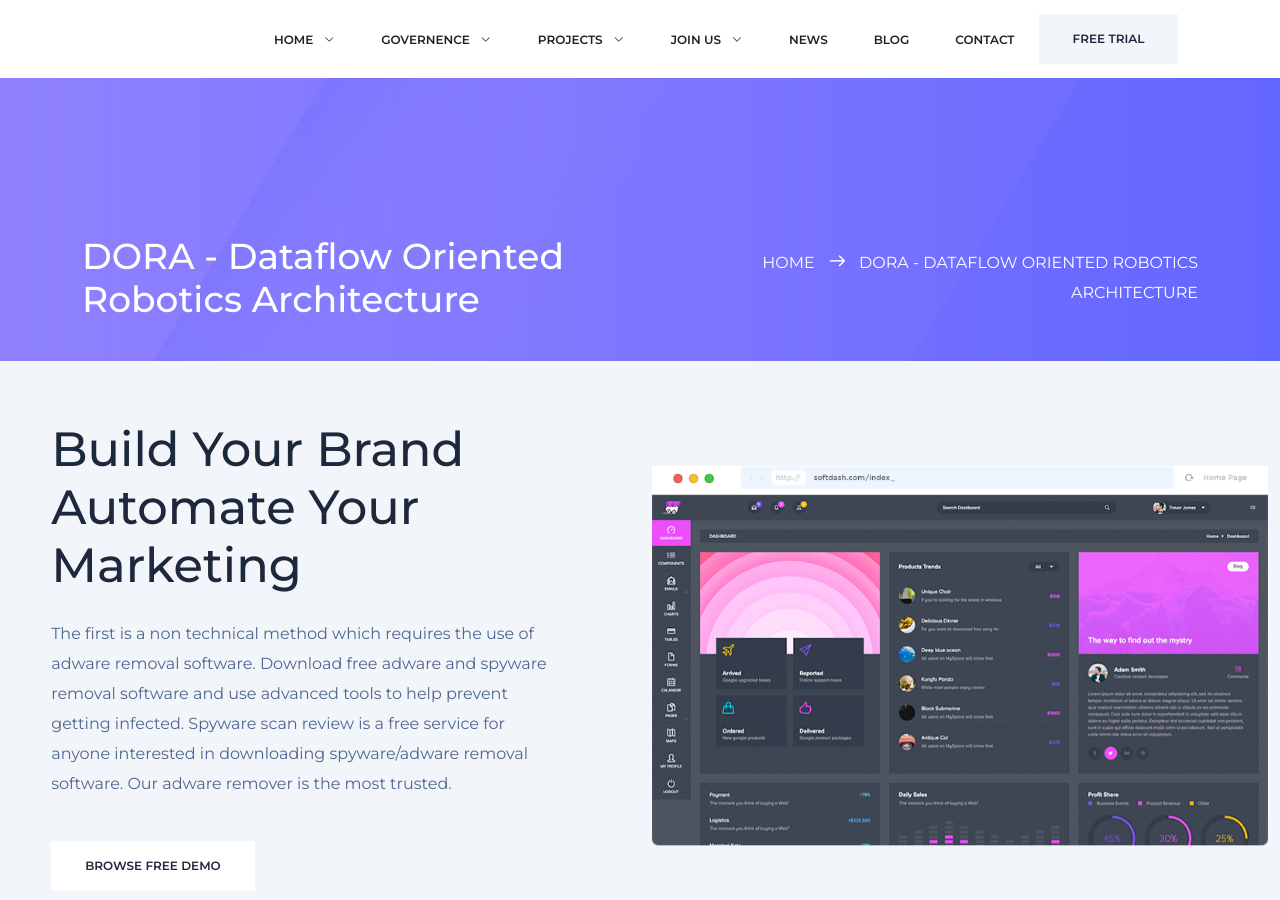
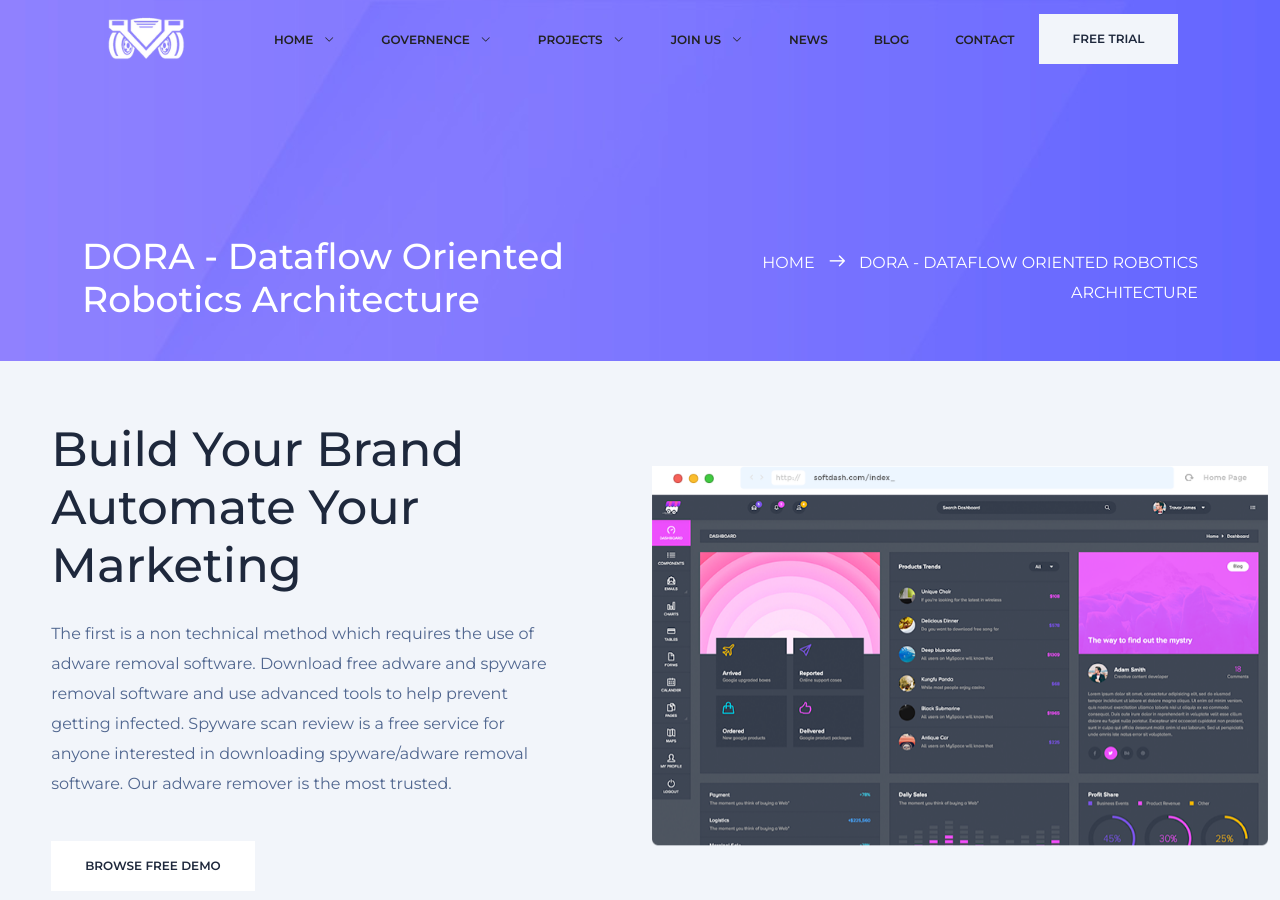
Before and after one commit to ymote/ymote.github.io, a Jekyll site: the page built from projects/dora.html, in a window 1280 px wide and 900 px high. Built offline with Jekyll 4.4.1, drawn with Linux system fonts in a browser that asks for light colours.

Commit message:
update pape layout logo

```diff
--- a/_layouts/page.html
+++ b/_layouts/page.html
@@ -3,8 +3,8 @@
 
 {% include head.html %}
 
-<body class="version2 pages">
-
+{%- assign logo1 = 'img/carsmos-logo-white.png' -%}
+{%- assign logo2 = 'img/carsmos-logo-blue.png' -%}
     <!-- start Header Area -->
     <header id="header7">
         <div class="container-fluid">
```
